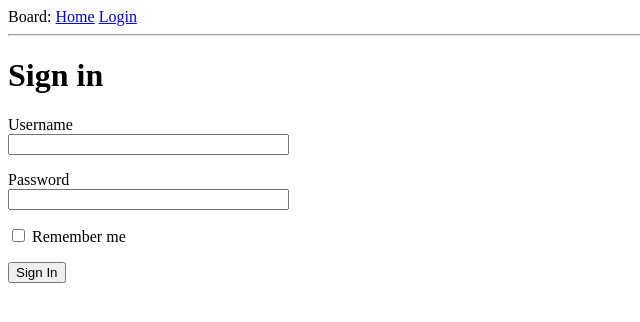
After one commit to KrompyG/board, a Flask app: page /login in a window 1280 px wide. The commit adds this page. Shown: the top 322 px of the page, without its empty margins (0-640 px from the left). Run offline with Flask 2, Linux system fonts and the light colour scheme.

Commit message:
Added signing in form

```diff
--- /dev/null
+++ b/app_folder/forms.py
@@ -0,0 +1,12 @@
+# This file contains all forms
+
+from flask_wtf import FlaskForm
+from wtforms import StringField, PasswordField, BooleanField, SubmitField
+from wtforms.validators import DataRequired
+
+# Form for signing in
+class LoginForm(FlaskForm):
+    username = StringField('Username', validators = [DataRequired()])
+    password = PasswordField('Password', validators = [DataRequired()])
+    remember_me = BooleanField('Remember me')
+    submit = SubmitField('Sign In')
--- a/app_folder/routes.py
+++ b/app_folder/routes.py
@@ -1,8 +1,18 @@
-from flask import render_template
+from flask import render_template, flash, redirect, url_for
 from app_folder import app
+from app_folder.forms import LoginForm
 
 @app.route('/')
 @app.route('/index')
 def index():
     user = {'username': 'Maxim'}
     return render_template('index.html', user = user)
+
+@app.route('/login', methods=['GET', 'POST'])
+def login():
+    form = LoginForm()
+    if form.validate_on_submit():
+        flash('Login requested for user {}, remember_me={}'.format(
+            form.username.data, form.remember_me.data))
+        return redirect(url_for('index'))
+    return render_template('Login.html', form = form)
--- a/app_folder/templates/base.html
+++ b/app_folder/templates/base.html
@@ -5,9 +5,21 @@
     </head>
     <body>
         <div>
-            My project:<a href="/index">home page</a>
+            Board:
+            <a href="{{ url_for('index') }}">Home</a>
+            <a href="{{ url_for('login') }}">Login</a>
         </div>
         <hr>
+        {% with flash_messages = get_flashed_messages() %}
+        {% if flash_messages %}
+        <ul>
+            {% for message in flash_messages %}
+            <li>{{ message }}</li>
+            {% endfor %}
+        </ul>
+        {% endif %}
+        {% endwith %}
+
         {% block content %}{% endblock %}
     </body>
 </html>
--- /dev/null
+++ b/app_folder/templates/login.html
@@ -0,0 +1,24 @@
+{% extends 'base.html' %}
+
+{% block content %}
+    <h1>Sign in</h1>
+    <form action="" method="POST" novalidate>
+        {{ form.hidden_tag() }}
+        <p>
+            {{ form.username.label }}<br>
+            {{ form.username(size = 32) }}<br>
+            {% for error in form.username.errors %}
+            <span style="color: red;">[{{ error }}]</span>
+            {% endfor %}
+        </p>
+        <p>
+            {{ form.password.label }}<br>
+            {{ form.password(size = 32)}}<br>
+            {% for error in form.password.errors %}
+            <span style="color: red;">[{{error}}]</span>
+            {% endfor %}
+        </p>
+        <p>{{ form.remember_me() }} {{ form.remember_me.label }}</p>
+        <p>{{ form.submit() }}</p>
+    </form>
+{% endblock %}
```
